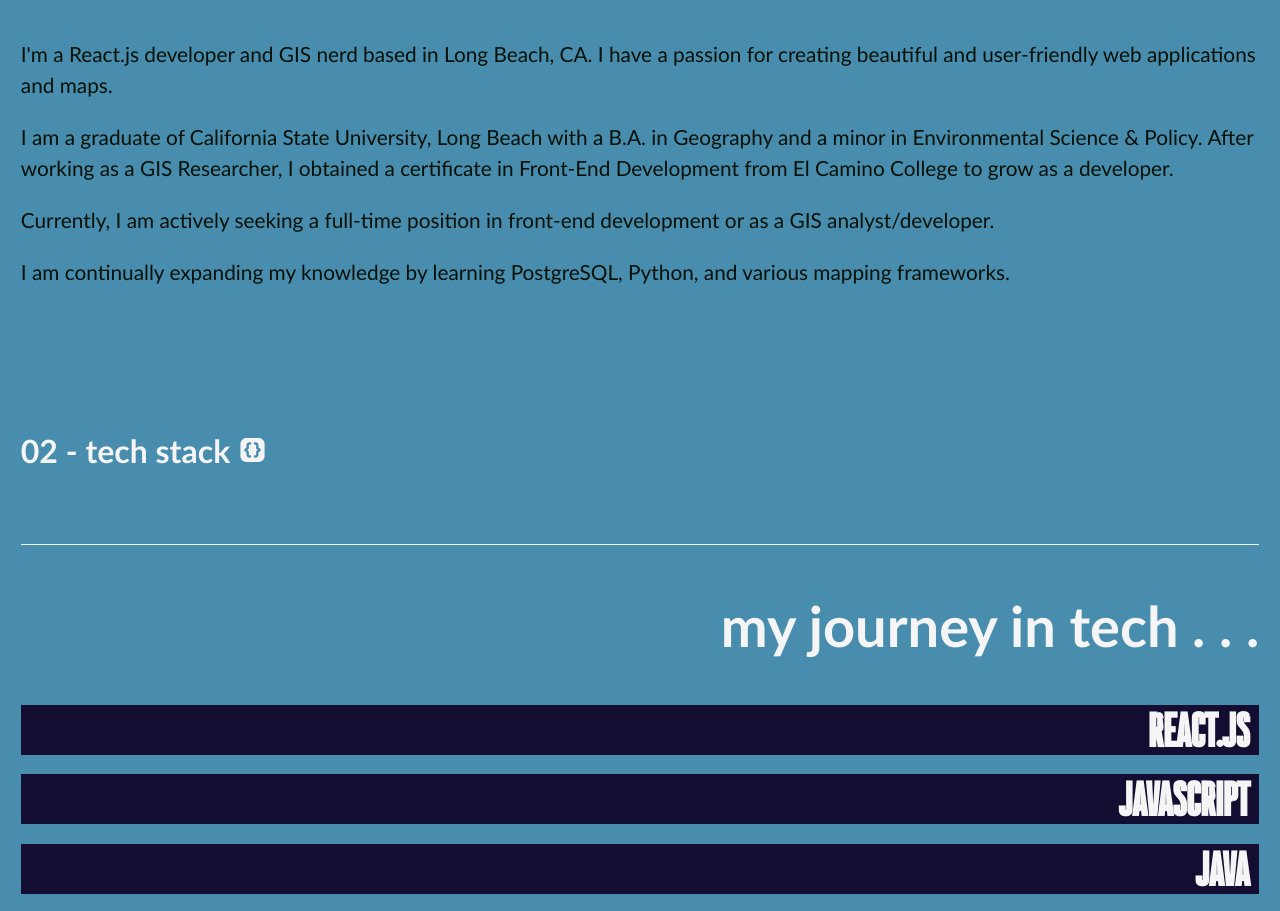
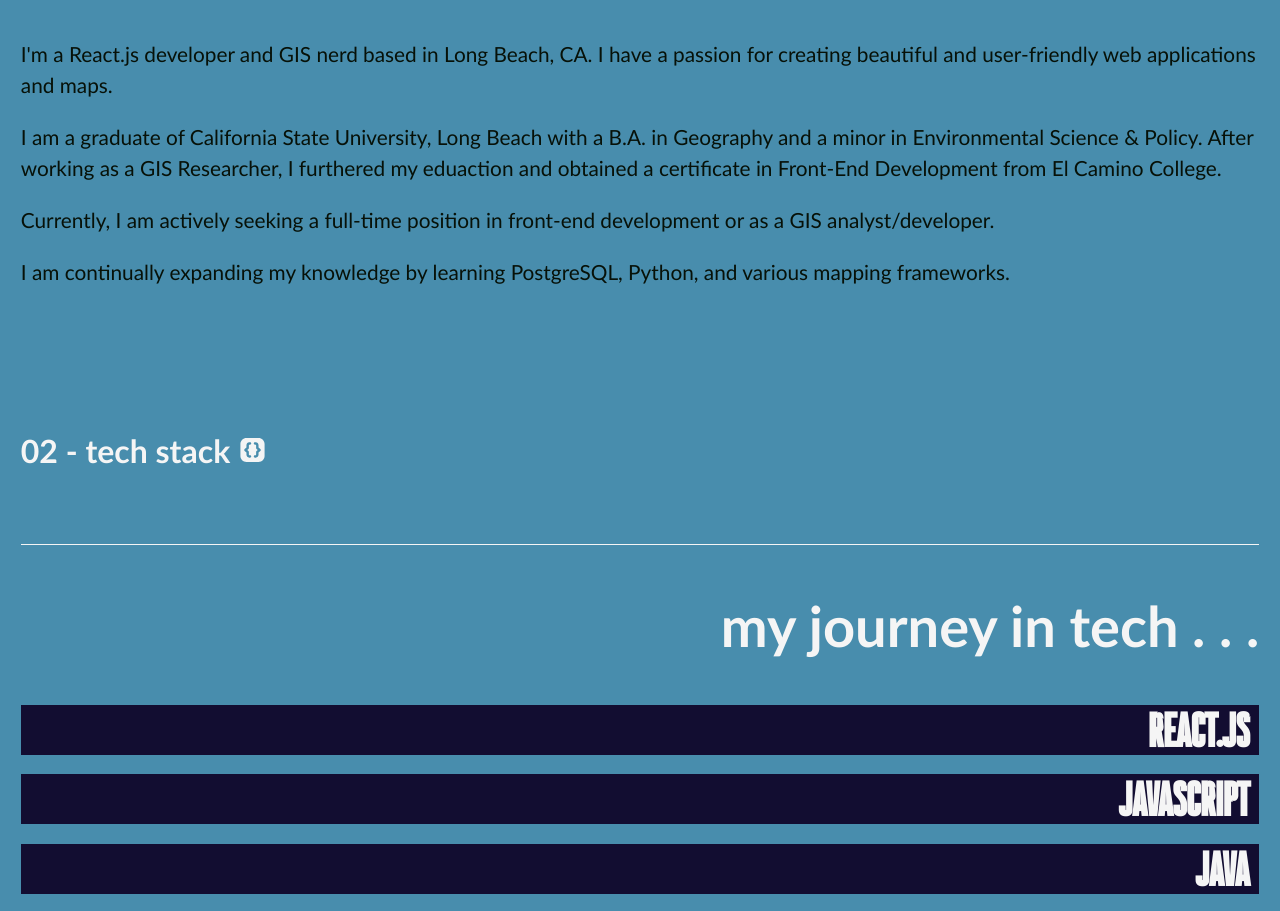
Before and after one commit to KristinaMacias/2024_My-Portfolio, a React (Vite) app: page / in a window 1280 px wide. Shown: the part 1180-2091 px from the top of the page. Built offline with nearby package versions, Linux system fonts and the light colour scheme.

Commit message:
updated about content

```diff
--- a/src/components/About.jsx
+++ b/src/components/About.jsx
@@ -26,8 +26,8 @@ const About = () => {
           <p>
             I am a graduate of California State University, Long Beach with a
             B.A. in Geography and a minor in Environmental Science & Policy.
-            After working as a GIS Researcher, I obtained a certificate in
-            Front-End Development from El Camino College to grow as a developer.
+            After working as a GIS Researcher, I furthered my eduaction and obtained a certificate in
+            Front-End Development from El Camino College.
           </p>
           <p>
             Currently, I am actively seeking a full-time position in front-end
```
